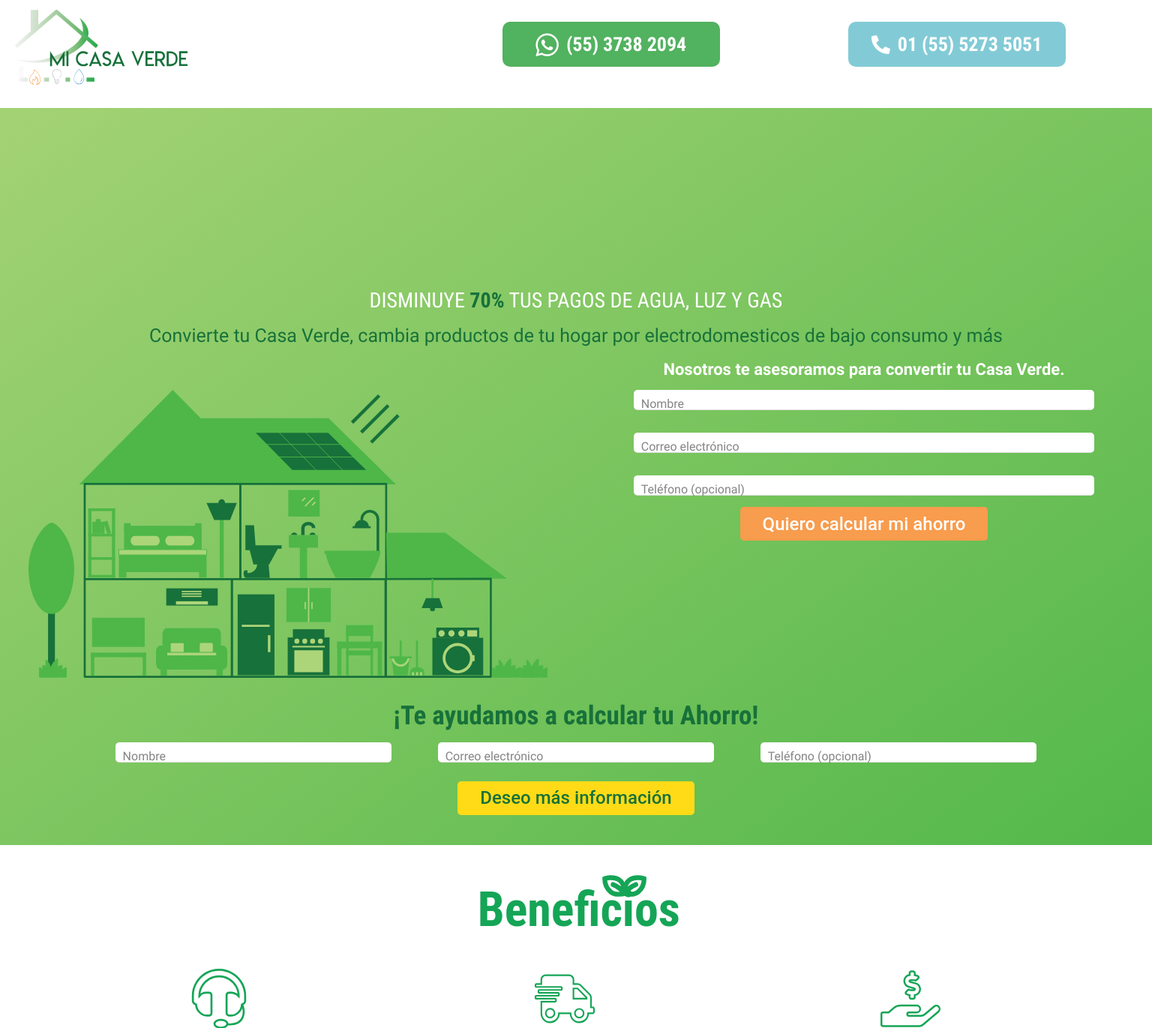
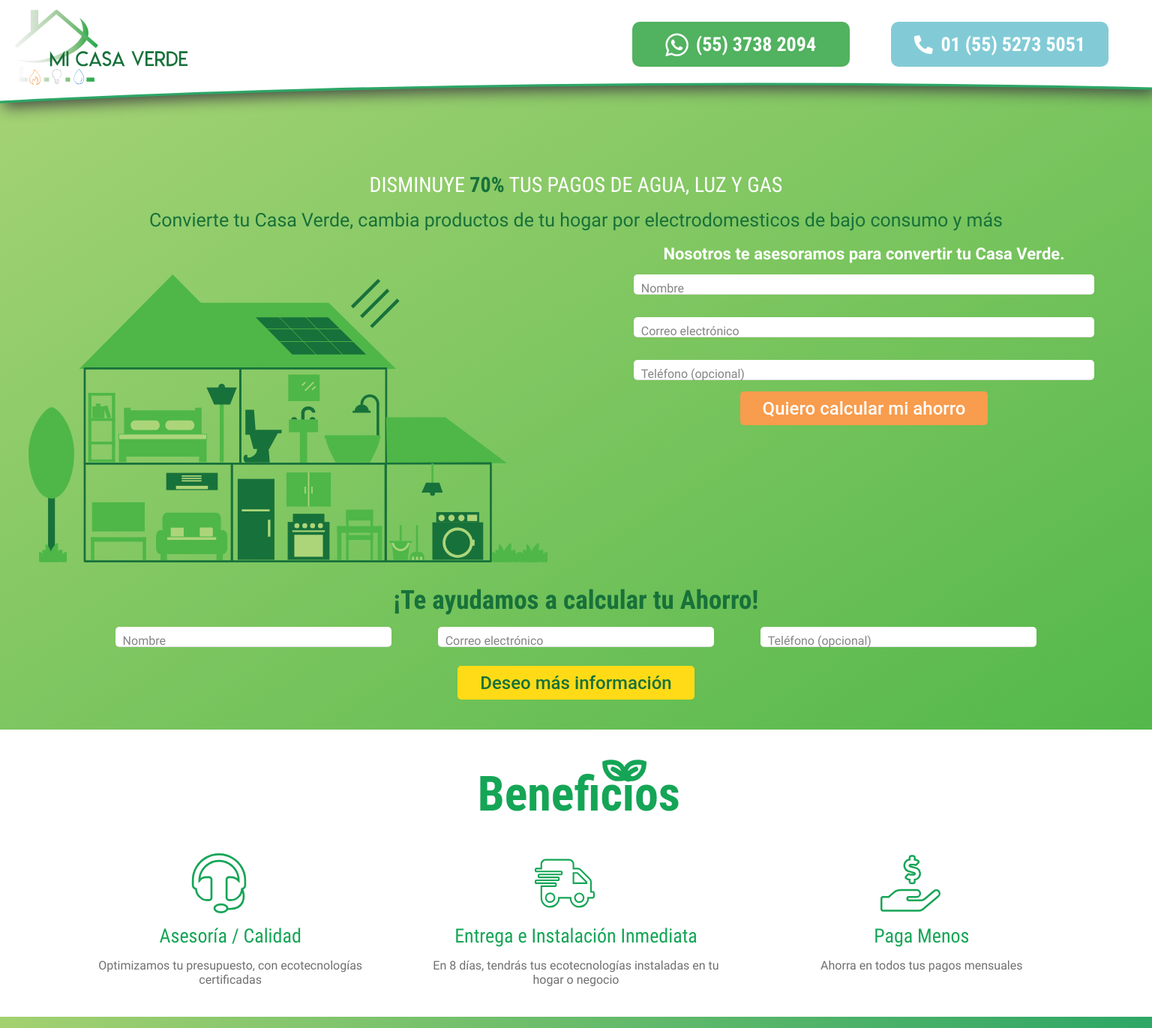
Before and after one commit to ArianSR29/miCasaVerde, a PHP site: page / in a window 1536 px wide. Shown: the top 1371 px of the page at 75% size. Run offline with PHP 8.4, Linux system fonts and the light colour scheme.

Commit message:
ajustes desktop

```diff
--- a/assets/css/miCasaVerde.css
+++ b/assets/css/miCasaVerde.css
@@ -117,7 +117,7 @@
 @media only screen and (min-width: 320px) {
     .c-top {
         width: 100%;
-        background-image: url("../img/menu-responsive.png");
+        background-image: url("../img/pleca-desktop.svg");
         background-position: center;
         background-size: cover;
         position: fixed;
@@ -125,6 +125,7 @@
         align-items: center;
         padding: 5px 0 30px;
         z-index: 100;
+        filter: drop-shadow(5px 5px 10px #444);
     }
     .mail-logo {
         width: 30%;
@@ -531,7 +532,18 @@
     .c-info-form button {
         margin: 10px auto;
     }
+    .c-main{
+        padding-top: 15%!important;
+    }
 }
-@media only screen and (min-width: 1200px) {}
-@media only screen and (min-width: 1440px) {}
+@media only screen and (min-width: 1200px) {
+    .c-icons{
+        width: 50%;
+    }
+}
+@media only screen and (min-width: 1440px) {
+    .c-icons{
+        width: 45%;
+    }
+}
 @media only screen and (min-width: 1920px) {}
```
Also changed, not shown: assets/img/pleca-desktop.svg (added).
